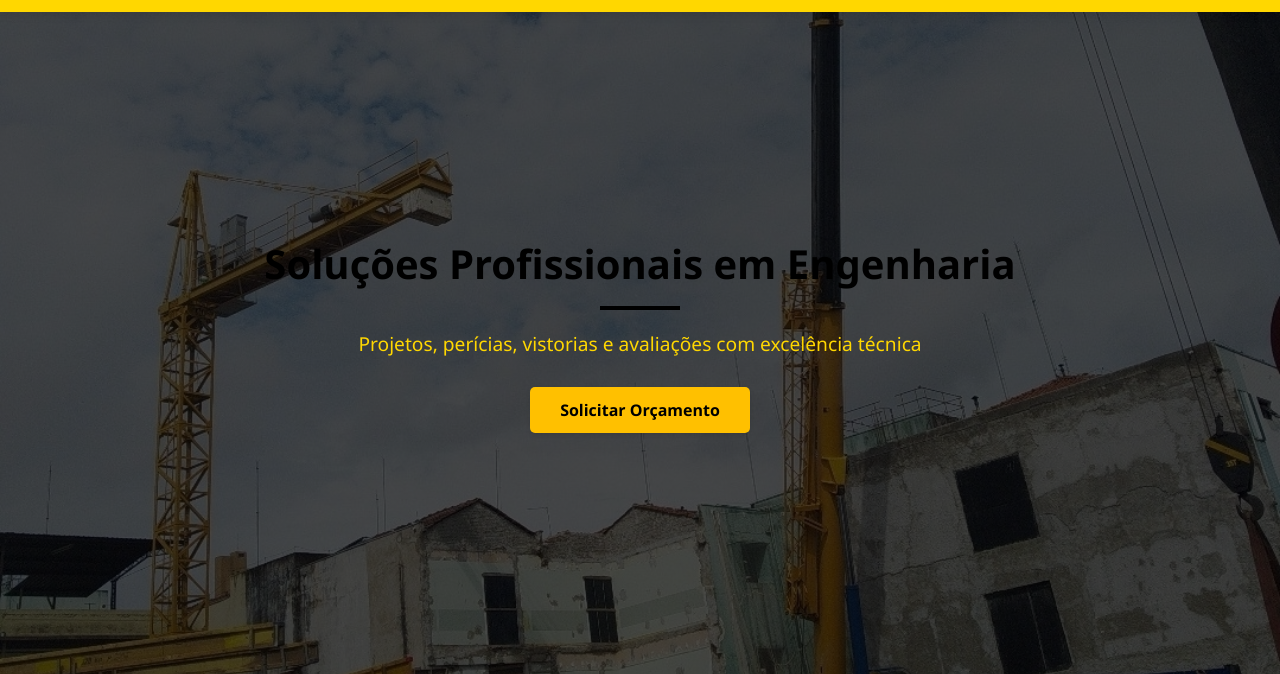
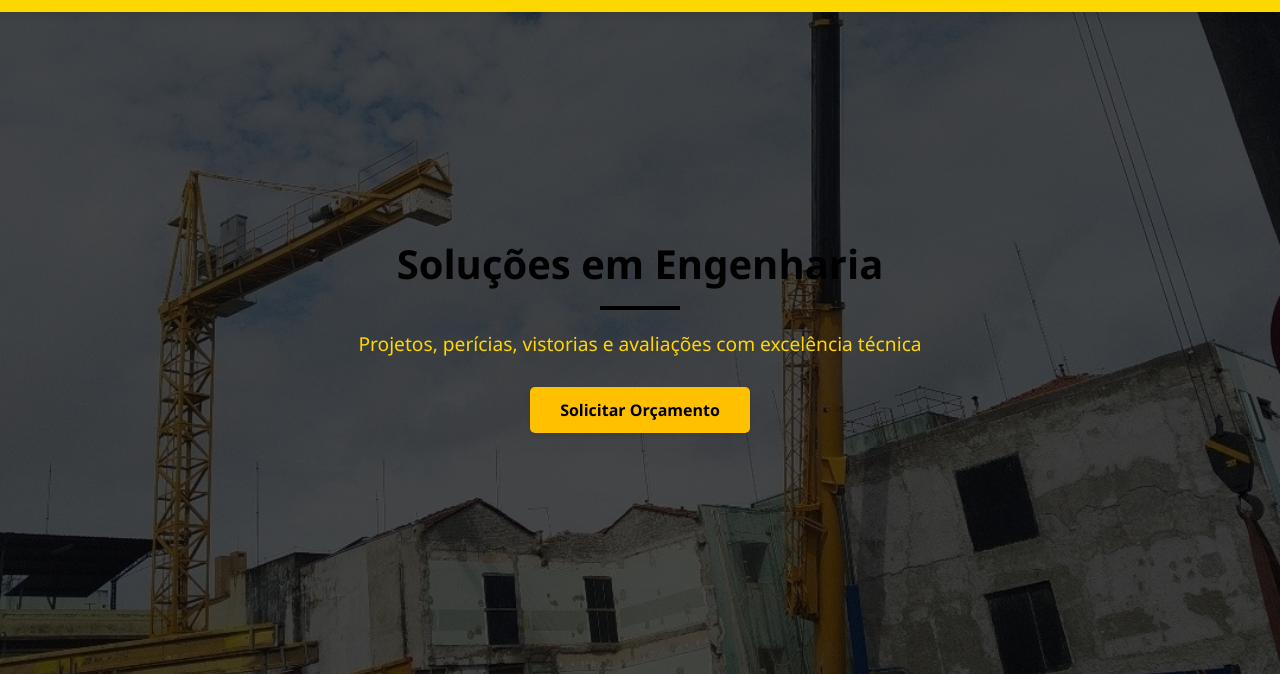
Before and after one commit to Xjhe007X/Eng.coelho, a plain HTML site: page index.html in a window 1280 px wide. Shown: the part 126-800 px from the top of the page. Drawn offline with Linux system fonts and the light colour scheme.

Commit message:
Update index.html

```diff
--- a/index.html
+++ b/index.html
@@ -28,7 +28,7 @@
 
     <section id="home" class="hero">
         <div class="container">
-            <h2>Soluções Profissionais em Engenharia</h2>
+            <h2>Soluções em Engenharia</h2>
             <p>Projetos, perícias, vistorias e avaliações com excelência técnica</p>
             <a href="#orcamento" class="btn">Solicitar Orçamento</a>
         </div>
```
